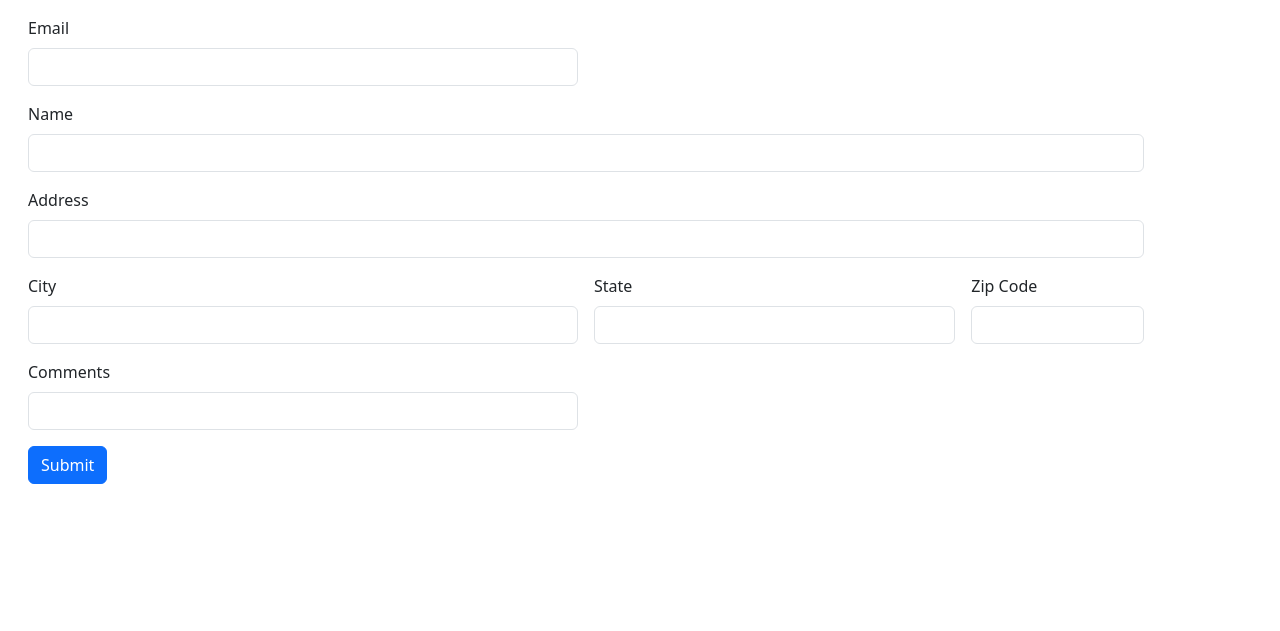
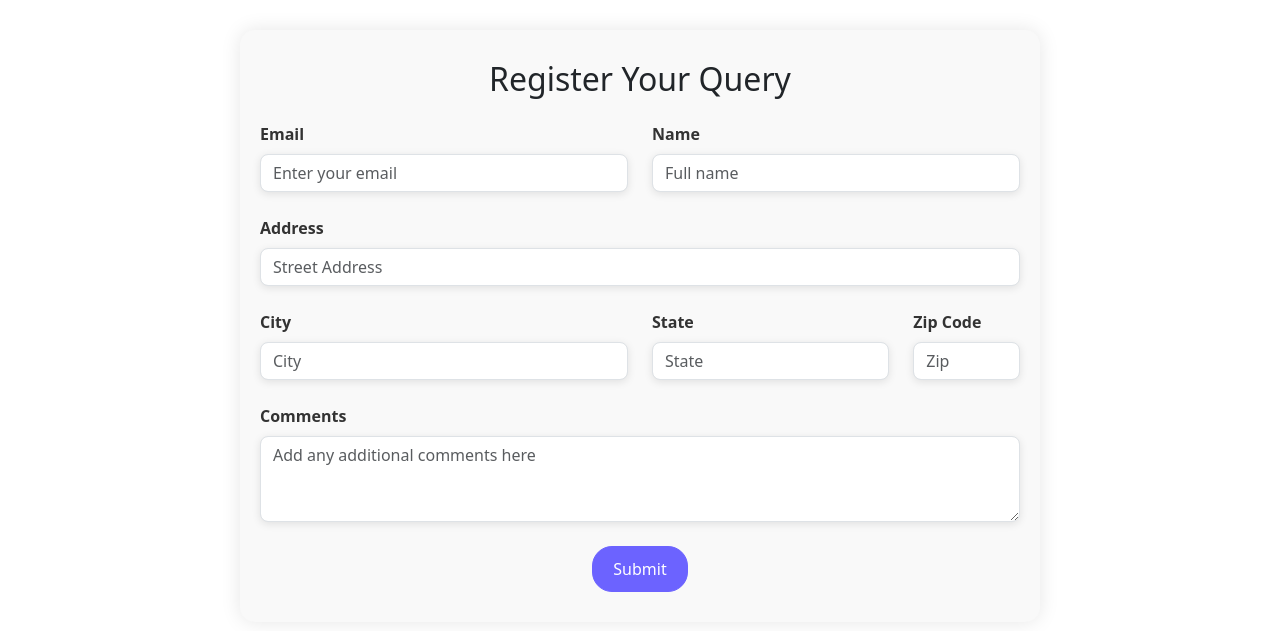
Before and after one commit to Ashish23jun/Community_Assistance, a Django app: page /query in a window 1280 px wide. Shown: the part 56-687 px from the top of the page. Run offline with Django 3.2, Linux system fonts and the light colour scheme; parts of the project's set-up code (start-up, migrations or seed data) failed here and were passed over.

Commit message:
New Changes

```diff
--- a/templates/query.html
+++ b/templates/query.html
@@ -4,40 +4,77 @@
 
 {% block body %}
 
-<div class="container ms-3 mt-3 me-3">
-    <form class="row g-3" method="post" action="">
+<style>
+  .container {
+      max-width: 800px;
+      padding: 30px 20px;
+      background-color: #f9f9f9;
+      border-radius: 15px;
+      box-shadow: 0px 0px 20px rgba(0, 0, 0, 0.1);
+      margin-top: 30px;
+  }
+  .form-label {
+      font-weight: 600;
+      color: #333;
+  }
+  .form-control {
+      border-radius: 8px;
+      box-shadow: 0px 2px 8px rgba(0, 0, 0, 0.1);
+      transition: all 0.3s ease-in-out;
+  }
+  .form-control:focus {
+      border-color: #6c63ff;
+      box-shadow: 0px 0px 12px rgba(108, 99, 255, 0.5);
+  }
+  .btn-primary {
+      background-color: #6c63ff;
+      border-color: #6c63ff;
+      border-radius: 20px;
+      padding: 10px 20px;
+      transition: all 0.3s ease-in-out;
+  }
+  .btn-primary:hover {
+      background-color: #5953cc;
+      border-color: #5953cc;
+  }
+</style>
+
+<div class="container">
+    <h2 class="text-center mb-4">Register Your Query</h2>
+    <form class="row g-4" method="post" action="">
       {% csrf_token %}
         <div class="col-md-6">
           <label for="Email" class="form-label">Email</label>
-          <input type="email" class="form-control" id="inputEmail4" name="Email">
+          <input type="email" class="form-control" id="inputEmail4" name="Email" placeholder="Enter your email">
         </div>
-        <div class="col-12">
+        <div class="col-md-6">
           <label for="Name" class="form-label">Name</label>
-          <input type="text" class="form-control" id="inputAddress" placeholder="" name="Name">
+          <input type="text" class="form-control" id="inputName" name="Name" placeholder="Full name">
         </div>
         <div class="col-12">
           <label for="Address" class="form-label">Address</label>
-          <input type="text" class="form-control" id="inputAddress2" placeholder="" name="Address">
+          <input type="text" class="form-control" id="inputAddress" placeholder="Street Address" name="Address">
         </div>
         <div class="col-md-6">
           <label for="City" class="form-label">City</label>
-          <input type="text" class="form-control" id="inputCity" name="City">
+          <input type="text" class="form-control" id="inputCity" name="City" placeholder="City">
         </div>
         <div class="col-md-4">
           <label for="State" class="form-label">State</label>
-          <input type="text" class="form-control" id="inputState" name="State">
+          <input type="text" class="form-control" id="inputState" name="State" placeholder="State">
         </div>
         <div class="col-md-2">
           <label for="Zip" class="form-label">Zip Code</label>
-          <input type="number" class="form-control" id="inputZip" name="Zip">
-        </div>
-        <div class="col-md-6">
-            <label for="Comments" class="form-label">Comments</label>
-            <input type="text" class="form-control" id="inputComment" name="Comments">
+          <input type="number" class="form-control" id="inputZip" name="Zip" placeholder="Zip">
         </div>
         <div class="col-12">
+            <label for="Comments" class="form-label">Comments</label>
+            <textarea class="form-control" id="inputComment" name="Comments" placeholder="Add any additional comments here" rows="3"></textarea>
+        </div>
+        <div class="col-12 text-center">
             <button type="submit" class="btn btn-primary">Submit</button>
         </div>
       </form>
   </div>
+
 {% endblock body %}
```
Also changed, not shown: db.sqlite3.
